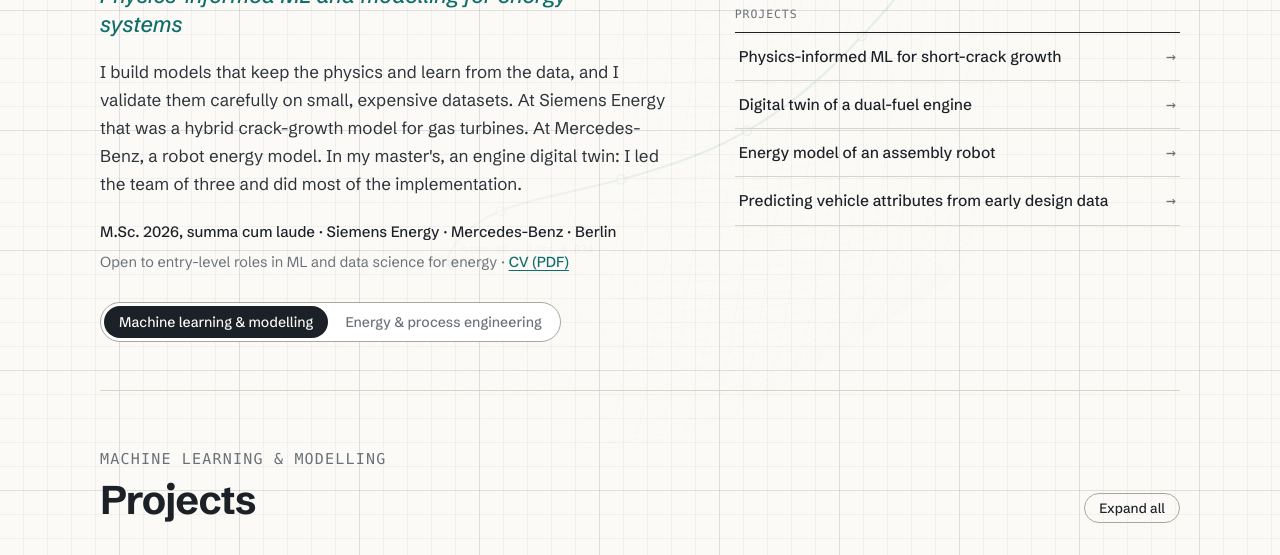
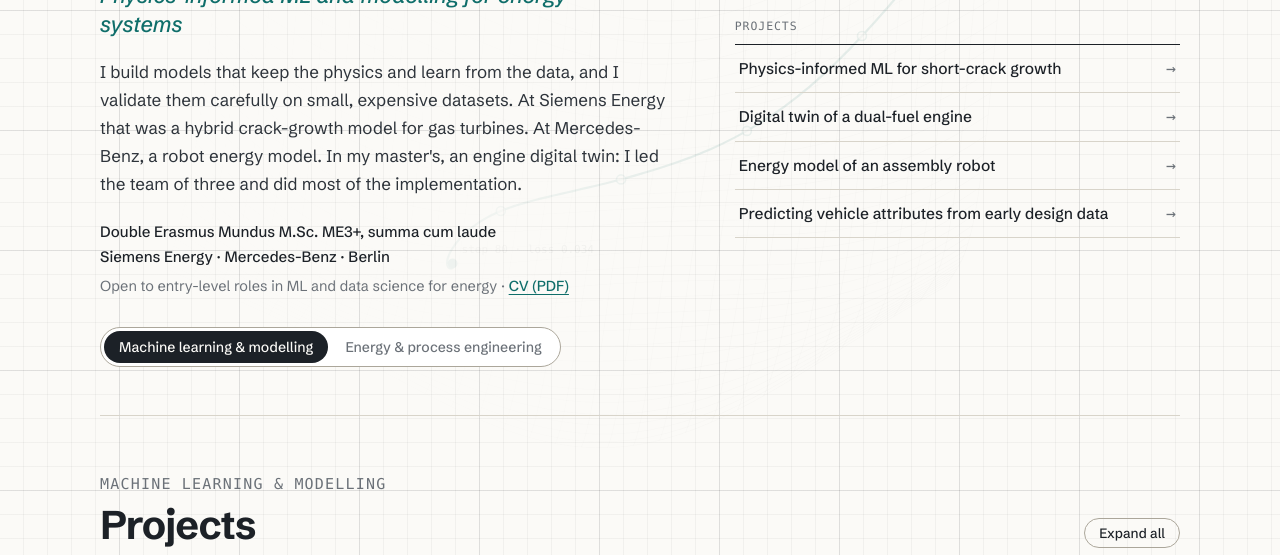
Before and after one commit to kivanho/kivanho.github.io, a plain HTML site: page index.html in a window 1280 px wide. Shown: the part 229-784 px from the top of the page. Drawn offline with Linux system fonts and the light colour scheme; a web font is replaced by a local one.

Commit message:
Name the double Erasmus Mundus M.Sc. ME3+ in the credentials line

```diff
--- a/index.html
+++ b/index.html
@@ -120,6 +120,7 @@ a:focus-visible,button:focus-visible,summary:focus-visible{outline:2px solid var
 @media (max-width:860px){.bg-stage{-webkit-mask-image:none;mask-image:none}.bg-stage>*{opacity:.45}#bg-batt{width:150vw;transform:translate(-50%,calc(-50% + var(--par,0px)))}}
 
 .creds{margin-top:22px;font-size:15px;font-weight:500;color:var(--ink)}
+.creds span{display:block}
 .seek{margin-top:6px;font-size:14.5px;color:var(--muted)}
 .seek a{font-weight:500}
 
@@ -332,7 +333,7 @@ button.copy:hover{background:var(--ink);border-color:var(--ink);color:var(--pape
           <p class="lede" data-show="ml">I build models that keep the physics and learn from the data, and I validate them carefully on small, expensive datasets. At Siemens Energy that was a hybrid crack-growth model for gas turbines. At Mercedes-Benz, a robot energy model. In my master's, an engine digital twin: I led the team of three and did most of the implementation.</p>
           <p class="lede" data-show="energy">I model energy systems and size process plants: my own scenario model shows how much of Berlin's evening peak parked EVs could cover by 2030, and with a team of six I sized a drinking-water plant for Karachi. I also analysed CHP and Power-to-Gas cases, and wrote my master's thesis with Siemens Energy on gas-turbine component life.</p>
       </div>
-      <p class="creds">M.Sc. 2026, summa cum laude · Siemens Energy · Mercedes-Benz · Berlin</p>
+      <p class="creds"><span>Double Erasmus Mundus M.Sc. ME3+, summa cum laude</span> <span>Siemens Energy · Mercedes-Benz · Berlin</span></p>
       <p class="seek" data-show="ml">Open to entry-level roles in ML and data science for energy · <a href="Kien_van_Ho_CV.pdf?v=2026-10-30">CV (PDF)</a></p>
       <p class="seek" data-show="energy">Open to entry-level roles in energy-systems and project engineering · <a href="Kien_van_Ho_CV.pdf?v=2026-10-30">CV (PDF)</a></p>
       <div class="switch-row">
```
